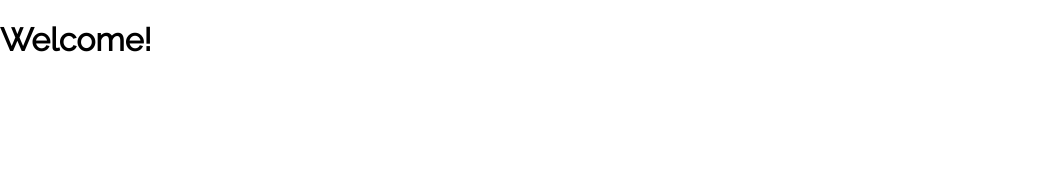
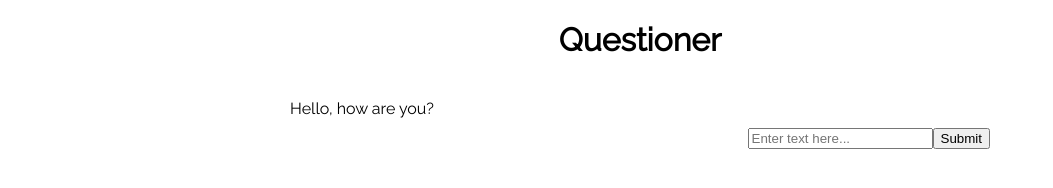
Before and after one commit to robbieculkin/questioner, a React app in the folder frontend/: page / in a window 1280 px wide. Shown: the whole page, without its empty margins (0-1053 px from the left). Built offline with nearby package versions, Linux system fonts and the light colour scheme.

Commit message:
frontend: build basic interface for inputting text and viewing history

```diff
--- /dev/null
+++ b/frontend/src/components/Entry/index.js
@@ -0,0 +1,36 @@
+import React, { Component } from 'react';
+import './index.scss';
+
+class Entry extends Component {
+  constructor(props) {
+    super(props);
+
+    this.state = {
+      value: 'Enter text here...'
+    };
+
+    this.handleChange = this.handleChange.bind(this);
+  }
+
+  handleChange(e) {
+    this.setState({ value: e.target.value });
+  }
+
+  render() {
+    const { value } = this.state;
+    const { onTextEntry } = this.props;
+
+    return (
+      <div className='entry'>
+        <input
+          type='text'
+          onChange={this.handleChange}
+          placeholder={value}
+        />
+        <button onClick={() => onTextEntry(value)}> Submit </button>
+      </div>
+    );
+  }
+}
+
+export default Entry;
--- /dev/null
+++ b/frontend/src/components/Entry/index.scss
@@ -0,0 +1,3 @@
+.entry {
+  text-align: right;
+}
--- /dev/null
+++ b/frontend/src/components/Feed/index.js
@@ -0,0 +1,15 @@
+import React from 'react';
+import './index.scss';
+
+const Feed = ({ history }) =>
+  <div className='feed'>
+    {history.map(message =>
+      <div className={`feed-item ${message.fromUser ? 'right' : 'left'}`} key={message.id}>
+        <div className='text'>
+          {message.text}
+        </div>
+      </div>
+    )}
+  </div>
+
+export default Feed;
--- /dev/null
+++ b/frontend/src/components/Feed/index.scss
@@ -0,0 +1,11 @@
+.feed {
+  .feed-item {
+    &.left {
+      text-align: left;
+    }
+    &.right {
+      text-align: right;
+    }
+    margin-bottom: 10px;
+  }
+}
--- a/frontend/src/components/Home/index.js
+++ b/frontend/src/components/Home/index.js
@@ -1,9 +1,15 @@
 import React from 'react';
+import './index.scss';
+
+import Session from '../Session';
 
 const Home = () =>
-  <div className={`container`}>
-    <h1> Welcome! </h1>
+  <div className={`container centered home`}>
+    <div className='title'>
+      <h1> Questioner </h1>
+    </div>
     <br />
+    <Session />
   </div>
 
 export default Home;
--- /dev/null
+++ b/frontend/src/components/Home/index.scss
@@ -0,0 +1,5 @@
+.home {
+  .title {
+    text-align: center;
+  }
+}
--- /dev/null
+++ b/frontend/src/components/Session/index.js
@@ -0,0 +1,53 @@
+import React, { Component } from 'react';
+import './index.scss';
+
+import Entry from '../Entry';
+import Feed from '../Feed';
+
+class Session extends Component {
+  constructor(props) {
+    super(props);
+
+    this.state = {
+      nextId: 1,
+      history: [
+        {
+          id: 0,
+          fromUser: false,
+          text: 'Hello, how are you?'
+        }
+      ]
+    };
+
+    this.handleTextEntry = this.handleTextEntry.bind(this);
+  }
+
+  handleTextEntry(text) {
+    const { history, nextId } = this.state;
+
+    this.setState({
+      history: [
+        ...history,
+        {
+          id: nextId,
+          text,
+          fromUser: true
+        }
+      ],
+      nextId: nextId + 1
+    });
+  }
+
+  render() {
+    const { history } = this.state;
+
+    return (
+      <div>
+        <Feed history={history} />
+        <Entry onTextEntry={this.handleTextEntry} />
+      </div>
+    );
+  }
+}
+
+export default Session;
--- a/frontend/src/shared.css
+++ b/frontend/src/css/shared.css
@@ -8,6 +8,13 @@ body {
   overflow: auto;
 }
 
+.centered {
+  width: 700px;
+  height: 100vh;
+  margin-left: auto;
+  margin-right: auto;
+}
+
 .link {
   text-decoration: none;
   color: black;
--- a/frontend/src/index.js
+++ b/frontend/src/index.js
@@ -2,9 +2,9 @@ import React from 'react';
 import ReactDOM from 'react-dom';
 import { BrowserRouter } from 'react-router-dom';
 
-import './fonts.css';
-import './index.css';
-import './shared.css';
+import './css/fonts.css';
+import './css/index.css';
+import './css/shared.css';
 import Home from './components/Home';
 
 import registerServiceWorker from './registerServiceWorker';
```
Also changed, not shown: frontend/src/components/Entry/test.js (added, +21 -0 lines), frontend/src/components/Feed/test.js (added, +21 -0 lines), frontend/src/components/Session/test.js (added, +21 -0 lines), frontend/src/components/Session/index.scss (added), frontend/src/css/fonts.css (renamed from frontend/src/fonts.css), frontend/src/css/index.css (renamed from frontend/src/index.css).
